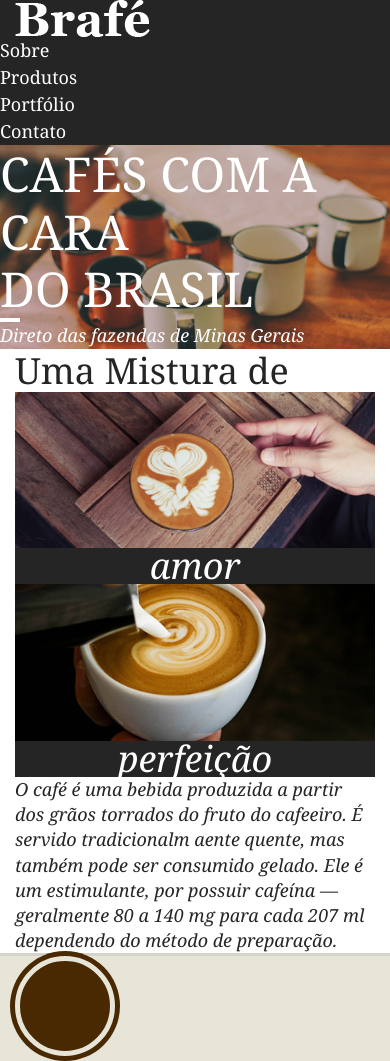
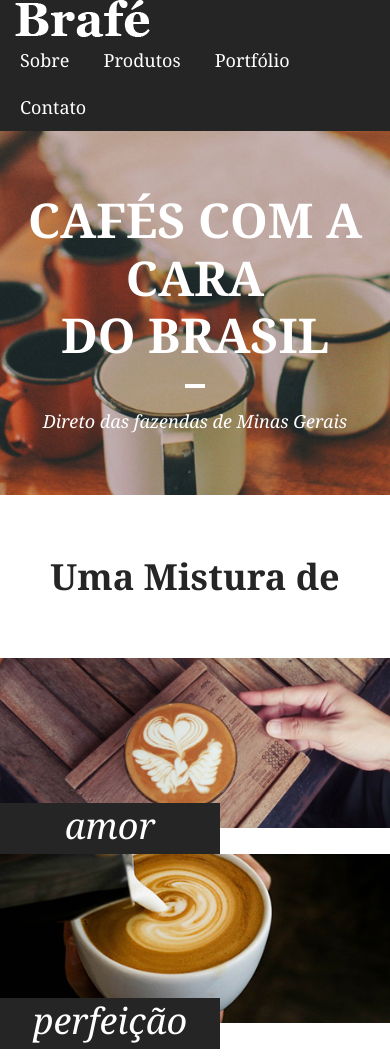
Before and after one commit to renatoknot/CSS-Posicionamento-Avancado, a plain HTML site: page Brafe 1/Bootstrap/index.html in a window 390 px wide. Shown: the top 1061 px of the page. Drawn offline with nearby package versions, Linux system fonts and the light colour scheme.

Commit message:
brafe1 - Bootstrap - intro

```diff
--- a/Brafe 1/Bootstrap/css/style.css
+++ b/Brafe 1/Bootstrap/css/style.css
@@ -35,17 +35,35 @@ img {
   font-size: 1.125em;
 }
 
+.menu-nav ul {
+  float: right;
+  list-style: none;
+}
+
+.menu-nav ul li {
+  display: inline-block;
+}
+
+.menu-nav ul li a {
+  display: inline-block;
+  padding: 10px;
+  margin-left: 10px;
+}
+
 /* Intro */
 
 .intro {
   background: url("../img/bg-intro.jpg") no-repeat center center;
   background-size: cover;
   color: #fff;
+  padding: 150px 0;
+  text-align: center;
 }
 
 .intro h1 {
   text-transform: uppercase;
   font-size: 3em;
+  font-weight: bold;
 }
 
 .intro h1::after {
@@ -54,6 +72,7 @@ img {
   width: 20px;
   height: 4px;
   background: #fff;
+  margin: 20px auto;
 }
 
 .intro p {
@@ -62,9 +81,15 @@ img {
 }
 
 /* Sobre */
+.sobre {
+  padding: 60px 0;
+}
 
 .sobre h2 {
   font-size: 2.25em;
+  text-align: center;
+  margin-bottom: 60px;
+  font-weight: bold;
 }
 
 .sobre-item h3 {
@@ -76,12 +101,18 @@ img {
   font-weight: normal;
   text-align: center;
   position: relative;
+  width: 220px;
+  padding: 5px 0 10px 0;
+  margin-top: -25px;
 }
 
 .sobre > p {
   font-size: 1.125em;
   line-height: 1.4em;
   font-style: italic;
+  max-width: 460px;
+  text-align: center;
+  margin: 20px auto;
 }
 
 /* Produtos */
@@ -200,3 +231,20 @@ h2.produtos-mineiro::before {
   font-size: 1.125em;
   line-height: 1.4em;
 }
+
+/* RESPONSIVO */
+
+@media (max-width: 768px) {
+  .menu-nav ul {
+    float: none;
+  }
+
+  .menu-nav ul li {
+    padding-left: 0px;
+    margin-left: 0px;
+  }
+
+  .intro {
+    padding: 60px 0;
+  }
+}
```
